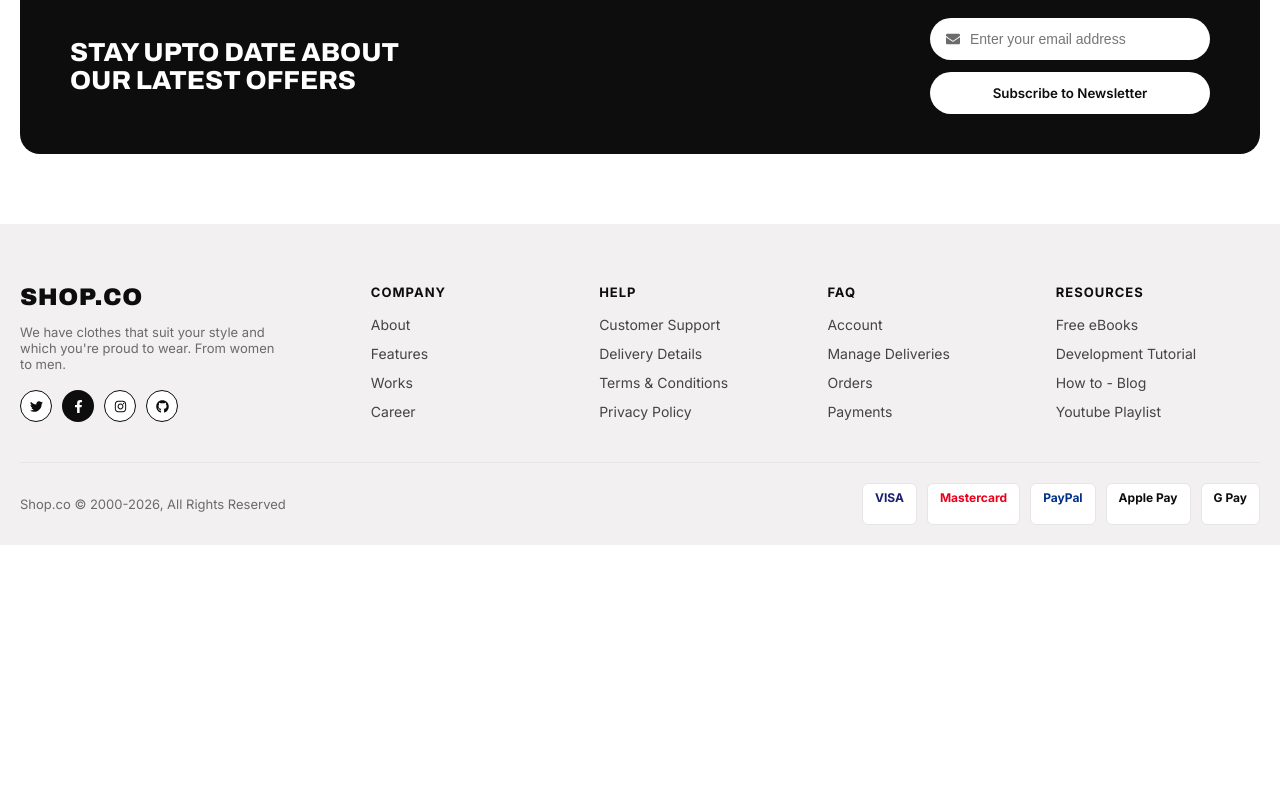
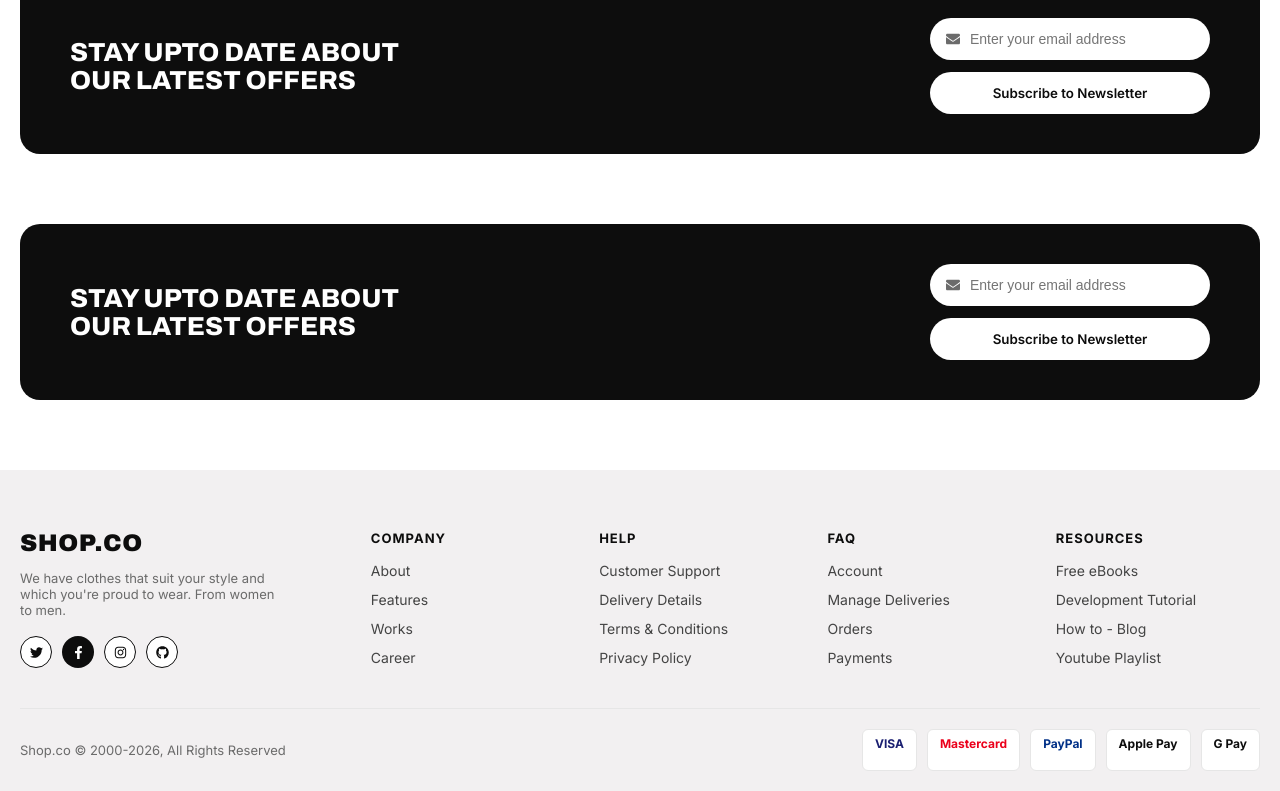
Before and after one commit to samadk34567l-stack/my-react-web, a React (Vite) app: page / in a window 1280 px wide. Shown: the part 3569-4360 px from the top of the page. Before the commit the page ends 4114 px from the top, so only its background shows below. Built offline with nearby package versions, Linux system fonts and the light colour scheme.

Commit message:
Add Newsletter component to App.jsx

```diff
--- a/src/App.jsx
+++ b/src/App.jsx
@@ -4,6 +4,7 @@ import { CartProvider } from "./context/CartContext.jsx";
 import AnnouncementBar from "./components/AnnouncementBar.jsx";
 import Header from "./components/Header.jsx";
 import CartDrawer from "./components/CartDrawer.jsx";
+import Newsletter from "./components/Newsletter.jsx";
 import Footer from "./components/Footer.jsx";
 import HomePage from "./pages/HomePage.jsx";
 import ProductDetail from "./pages/ProductDetail.jsx";
@@ -28,6 +29,7 @@ export default function App() {
         </Routes>
       </main>
 
+      <Newsletter />
       <Footer />
     </CartProvider>
   );
```
